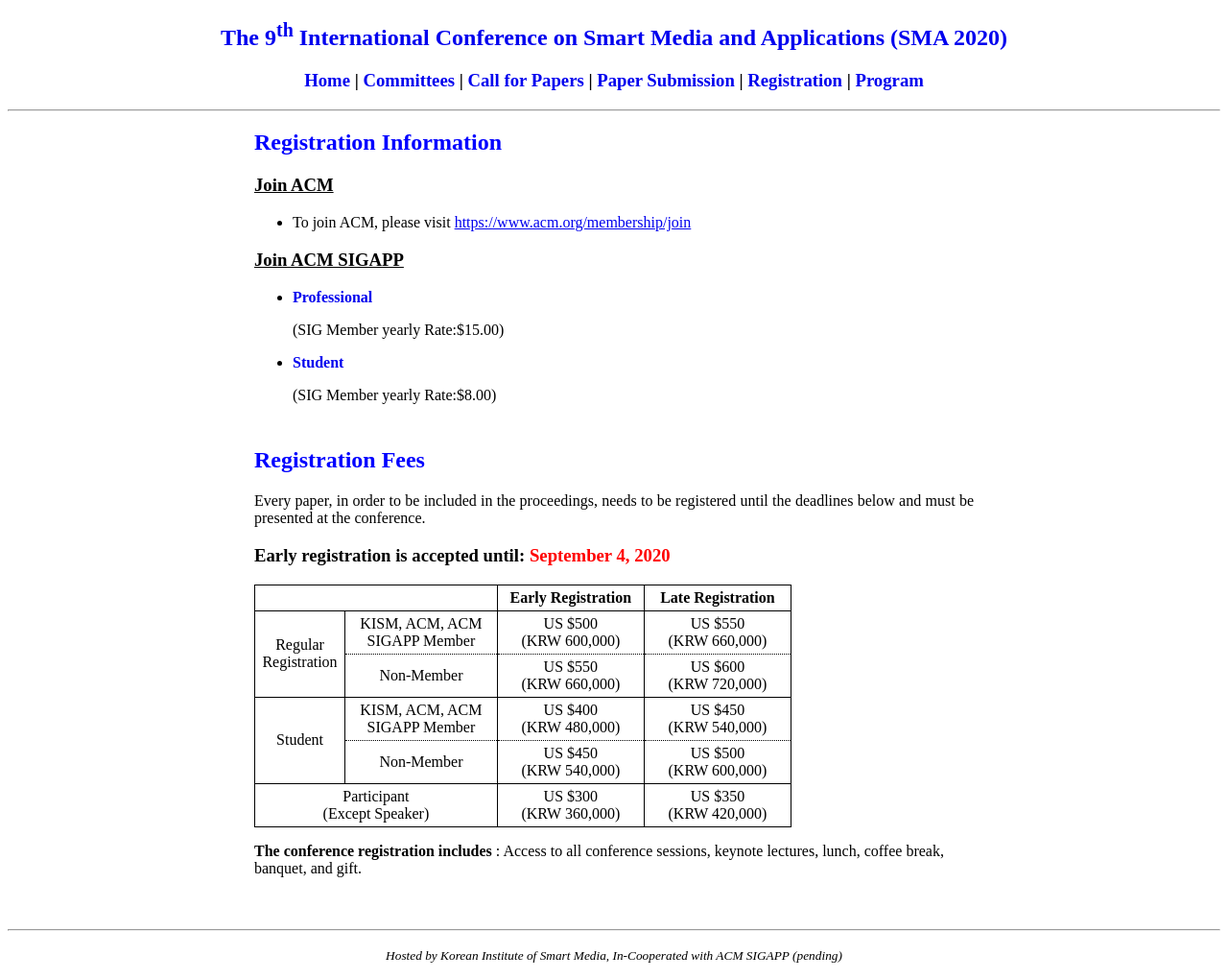
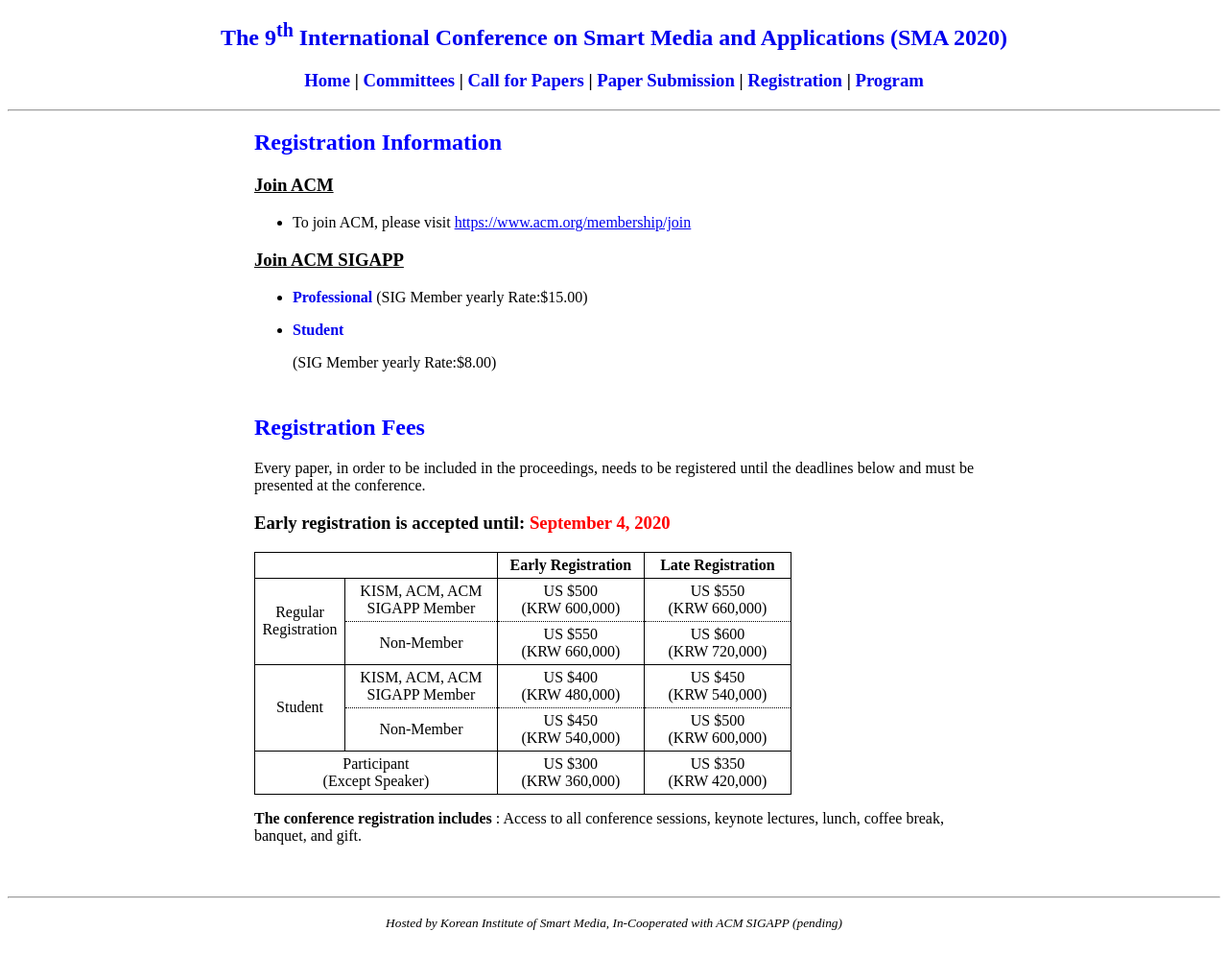
Before and after one commit to icea-conf/sma-2020.github.io, a Jekyll site: the page built from registration/index.html, in a window 1280 px wide. Shown: the whole page at 96% size. Built offline with Jekyll 4.4.1, drawn with Linux system fonts in a browser that asks for light colours; after the commit the page ends 986 px from its top, so only the background shows below that.

Commit message:
Update index.html

```diff
--- a/registration/index.html
+++ b/registration/index.html
@@ -13,8 +13,8 @@
 
                <h3><u>Join ACM SIGAPP</u></h3>
                <ul>
-                    <li><a style="text-decoration:none" href="https://services.acm.org/public/qj/gensigqj/gensigqj_control.cfm?promo=QJSIG&form_type=SIG&offering=042&byp=1"><b>Professional</b></a><p> (SIG Member yearly Rate:$15.00)</p></li>
-                    <li><a style="text-decoration:none" href="https://services.acm.org/public/qj/gensigqj/gensigqj_control.cfm?promo=QJSIG&form_type=SIG&offering=042&sigstu=SIG_STUD&byp=1"><b>Student</b></a><p> (SIG Member yearly Rate:$8.00)</p></li>
+                    <li><p><a style="text-decoration:none" href="https://services.acm.org/public/qj/gensigqj/gensigqj_control.cfm?promo=QJSIG&form_type=SIG&offering=042&byp=1"><b>Professional</b></a> (SIG Member yearly Rate:$15.00)</p></li>
+                    <li><p><a style="text-decoration:none" href="https://services.acm.org/public/qj/gensigqj/gensigqj_control.cfm?promo=QJSIG&form_type=SIG&offering=042&sigstu=SIG_STUD&byp=1"><b>Student</b></a><p> (SIG Member yearly Rate:$8.00)</p></li>
                </ul>
           </div>
 
```
